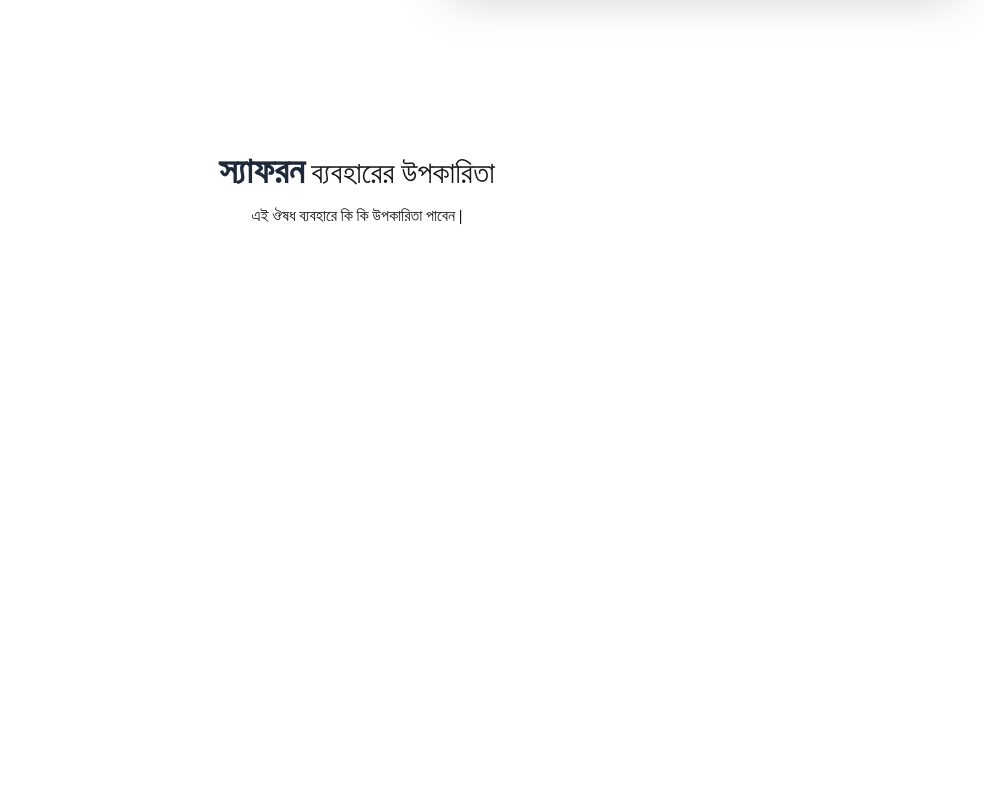
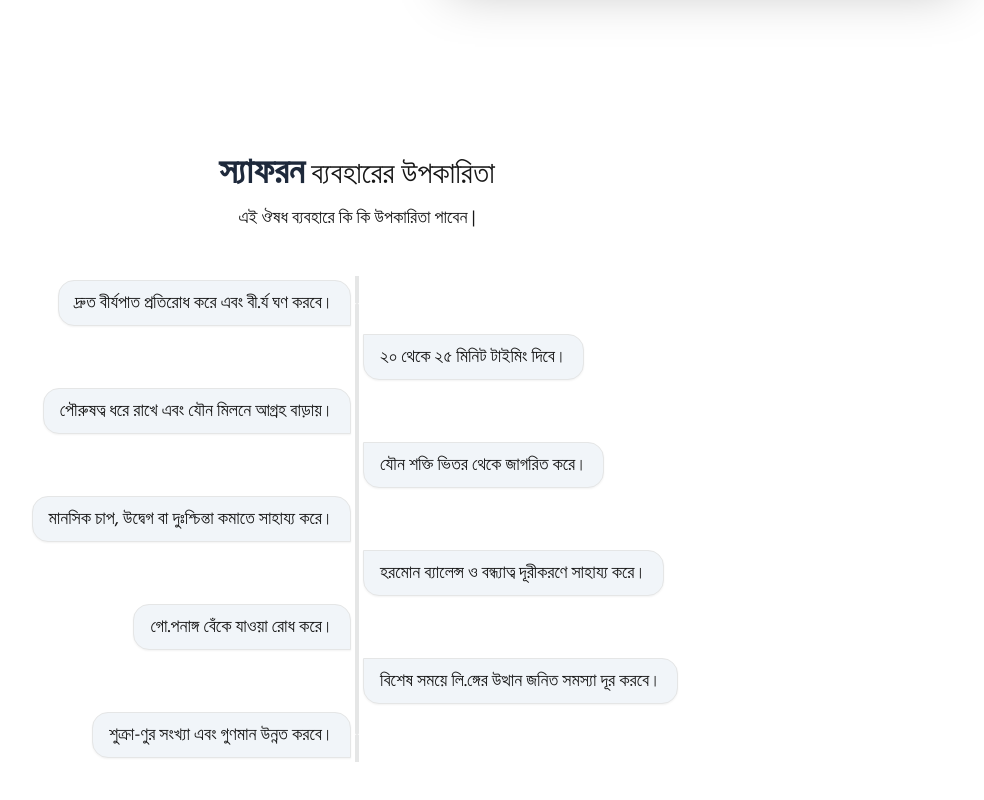
Before and after one commit to abdurrashidkhan/medify, a Next.js app: page / in a window 1280 px wide. Shown: the part 688-1488 px from the top of the page, without its empty margins (283-1267 px from the left). Before the commit the page ends 980 px from the top, so only its background shows below. Built offline with nearby package versions, Linux system fonts and the light colour scheme; no server answers.

Commit message:
amather section added

```diff
--- a/src/components/BenefitsOfUse/BenefitsOfUse.jsx
+++ b/src/components/BenefitsOfUse/BenefitsOfUse.jsx
@@ -1,16 +1,48 @@
 export default function BenefitsOfUse() {
+  const benefit = [
+    { title: "দ্রুত বীর্যপাত প্রতিরোধ করে এবং বী.র্য ঘণ করবে।" },
+    { title: "২০ থেকে ২৫ মিনিট টাইমিং দিবে।" },
+    { title: "পৌরুষত্ব ধরে রাখে এবং যৌন মিলনে আগ্রহ বাড়ায়।" },
+    { title: "যৌন  শক্তি ভিতর থেকে জাগরিত করে।" },
+    { title: "মানসিক চাপ, উদ্বেগ বা দুঃশ্চিন্তা কমাতে সাহায্য করে।" },
+    { title: "হরমোন ব্যালেন্স ও বন্ধ্যাত্ব দূরীকরণে সাহায্য করে।" },
+    { title: "গো.পনাঙ্গ বেঁকে যাওয়া রোধ করে।" },
+    { title: "বিশেষ সময়ে লি.ঙ্গের উত্থান জনিত সমস্যা দূর করবে।" },
+    { title: "শুক্রা-ণুর সংখ্যা এবং গুণমান উন্নত করবে।" },
+  ];
+
   return (
     <section>
       <div className="container mx-auto px-2 py-10">
-        <div className="text-center ">
+        <div className="text-center pb-5">
           <h1 className="text-3xl font-medium">
-            {" "}
             <strong className="text-4xl font-semibold text-slate-800">
               স্যাফরন
             </strong>{" "}
-            ব্যবহারের উপকারিতা{" "}
+            ব্যবহারের উপকারিতা
           </h1>
-          <p className="pt-3 pb-6">এই ঔষধ ব্যবহারে কি কি উপকারিতা পাবেন |</p>
+          <p className="pt-3 pb-6 text-lg">
+            এই ঔষধ ব্যবহারে কি কি উপকারিতা পাবেন |
+          </p>
+        </div>
+        <div>
+          <ul className="timeline timeline-vertical">
+            {benefit?.map((b, index) => (
+              <li>
+                <hr />
+                <div
+                  className={
+                    index % 2 === 0
+                      ? "timeline-start timeline-box  rounded-br-none  text-lg bg-slate-100"
+                      : "timeline-end timeline-box  rounded-tl-none text-lg bg-slate-100"
+                  }
+                >
+                  {index % 2 === 0 ? b?.title : b?.title}
+                </div>
+                <hr />
+              </li>
+            ))}
+          </ul>
         </div>
       </div>
     </section>
```
